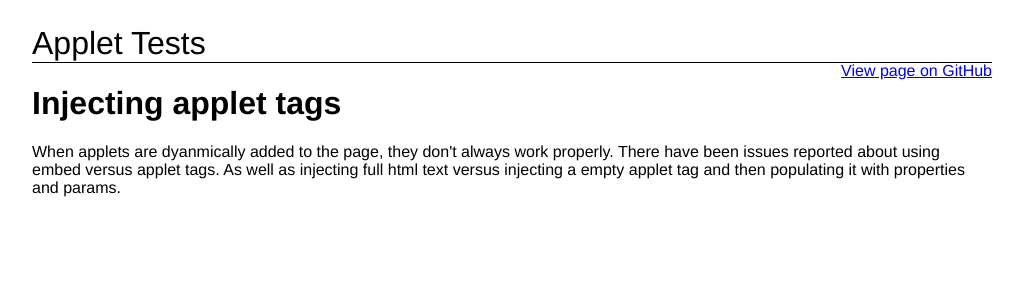
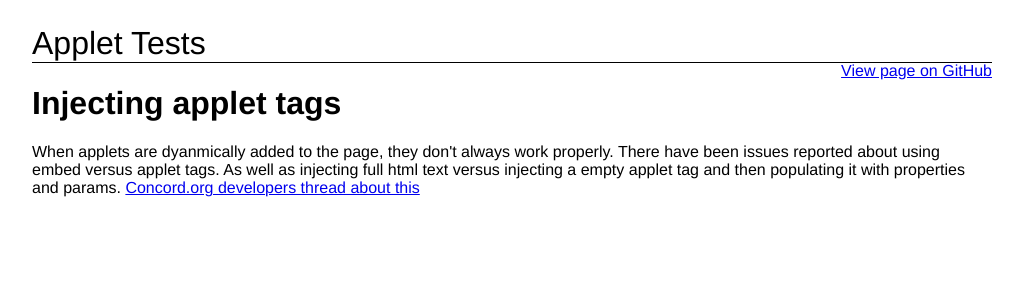
Before and after one commit to concord-consortium/applet-tests, a Jekyll site: the page built from injection/index.html, in a window 1280 px wide. Shown: the top 300 px of the page, without its empty margins (128-1151 px from the left). Built offline with Jekyll 4.4.1, drawn with Linux system fonts in a browser that asks for light colours.

Commit message:
update injection docs

```diff
--- a/injection/index.html
+++ b/injection/index.html
@@ -5,3 +5,5 @@ show_in_todos: true
 ---
 
 When applets are dyanmically added to the page, they don't always work properly. There have been issues reported about using embed versus applet tags. As well as injecting full html text versus injecting a empty applet tag and then populating it with properties and params.
+
+<a href="https://groups.google.com/forum/#!msg/cc-developers/njqVNlWlg0M/G0CYFkyEsIEJ">Concord.org developers thread about this</a>
```
